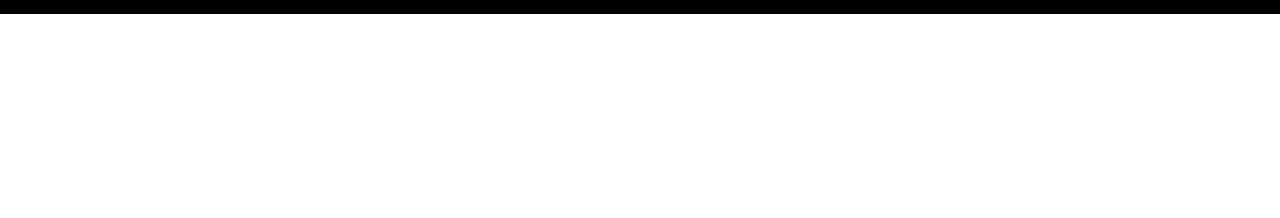
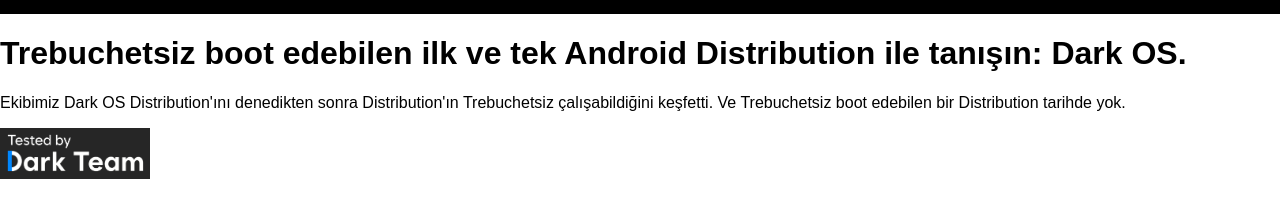
Before and after one commit to Dark-OS-Android-Distrobution/Dark-OS-WebSite, a plain HTML site: page index.html in a window 1280 px wide. Shown: the part 86-304 px from the top of the page. Drawn offline with nearby package versions, Linux system fonts and the light colour scheme.

Commit message:
Update index.html

```diff
--- a/index.html
+++ b/index.html
@@ -21,6 +21,10 @@
             </li>
         </ul>
     </div>
-    <h1></h1>
+    <div class="centerer">
+        <h1 id="trebuchet">Trebuchetsiz boot edebilen ilk ve tek Android Distribution ile tanışın: Dark OS.</h1>
+        <p id="trebuchetp">Ekibimiz Dark OS Distribution'ını denedikten sonra Distribution'ın Trebuchetsiz çalışabildiğini keşfetti. Ve Trebuchetsiz boot edebilen bir Distribution tarihde yok.</p>
+        <img id="trebuchetimg" src="images/testedByDarkTeam.png" alt="" width="150px">
+    </div>
 </body>
 </html>
```
